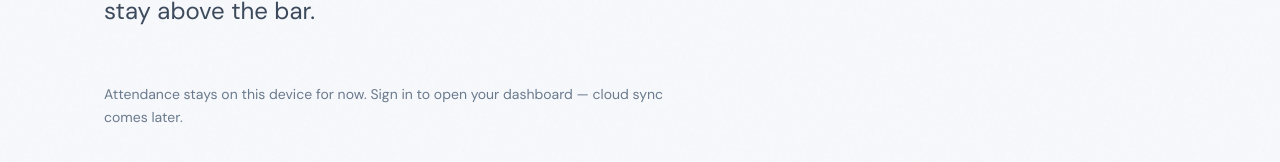
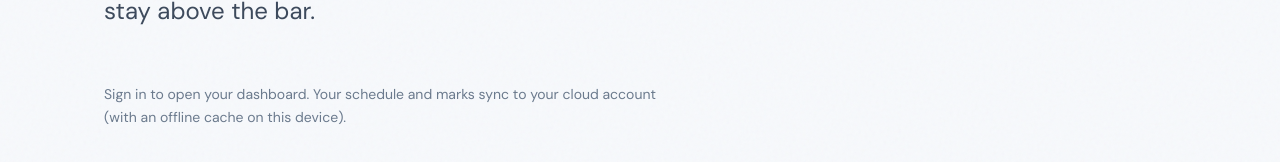
Before and after one commit to gpr-27/attendly, a Next.js app: page / in a window 1280 px wide. Shown: the part 442-604 px from the top of the page. Built offline with nearby package versions, Linux system fonts and the light colour scheme; no server answers.

Commit message:
Update landing copy now that Clerk-scoped cloud sync is live.
Co-authored-by: Cursor <cursoragent@cursor.com>

```diff
--- a/src/components/auth/landing-page.tsx
+++ b/src/components/auth/landing-page.tsx
@@ -55,8 +55,8 @@ export function LandingPage() {
         </div>
 
         <p className="rise rise-delay-2 mt-10 max-w-xl text-sm leading-relaxed text-mute lg:mt-14">
-          Attendance stays on this device for now. Sign in to open your
-          dashboard — cloud sync comes later.
+          Sign in to open your dashboard. Your schedule and marks sync to your
+          cloud account (with an offline cache on this device).
         </p>
       </div>
     </main>
```
